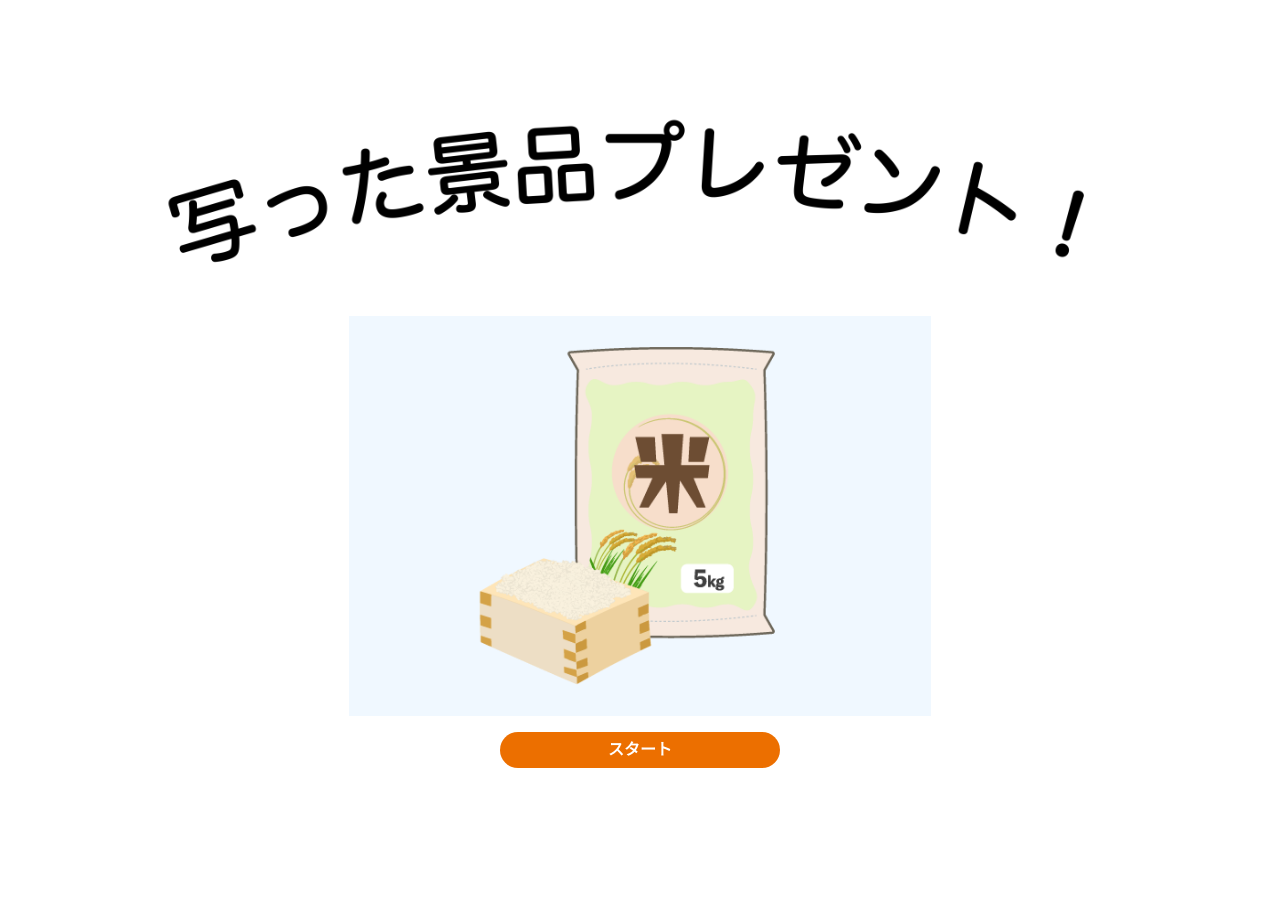
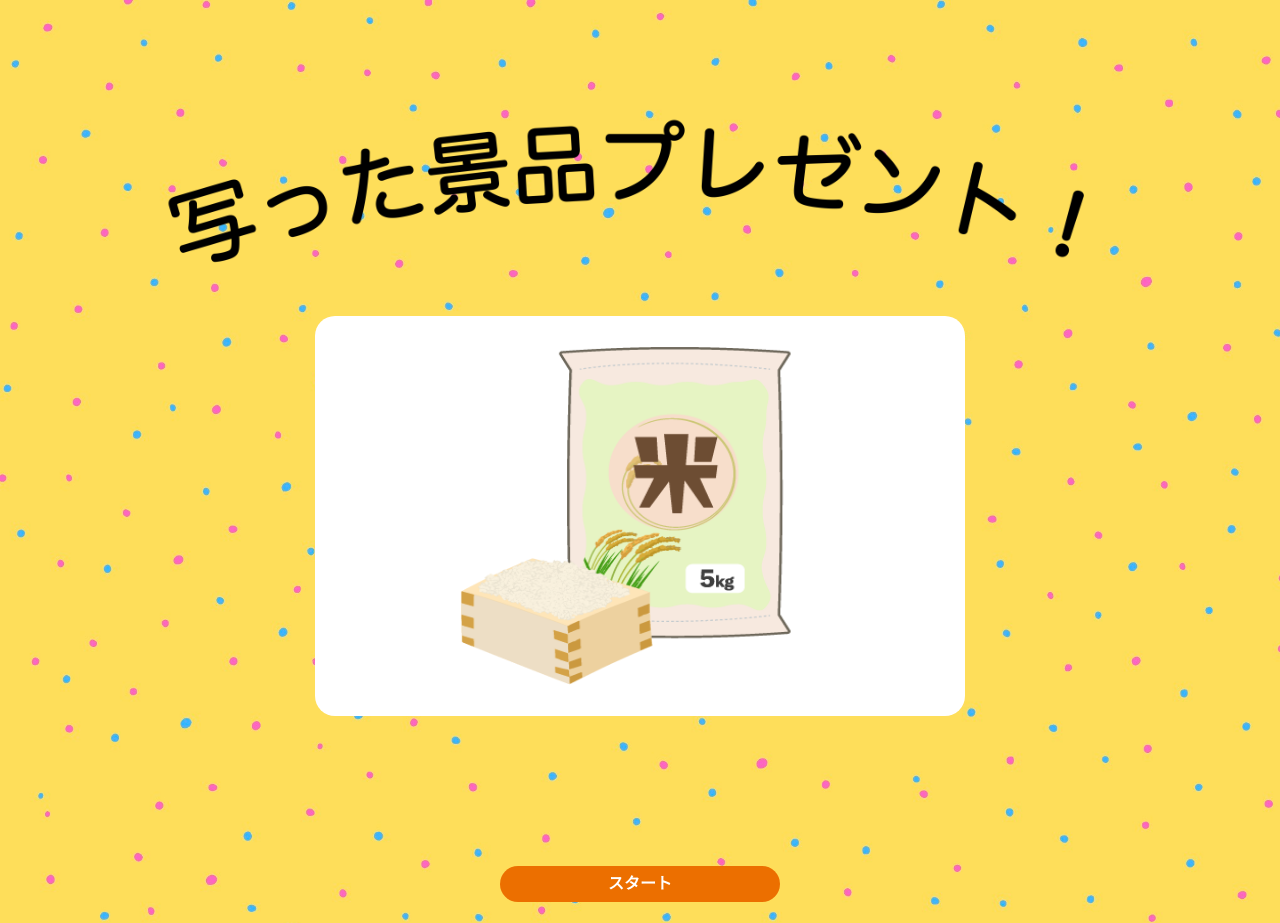
Before and after one commit to pixelpeak/roulette, a plain HTML site: page index.html in a window 1280 px wide. Shown: the top 923 px of the page. Before the commit the page ends 860 px from the top, so only its background shows below. Drawn offline with Linux system fonts and the light colour scheme.

Commit message:
add:bk-img_simple

```diff
--- a/css/styles.css
+++ b/css/styles.css
@@ -2,6 +2,10 @@ body {
   font-size: 16px;
   font-weight: bold;
   font-family: Arial, sans-serif;
+  background-image: url(../img/bk_dot.jpeg) ;
+  background-size: cover;
+  background-repeat: no-repeat;
+  width: 100%;
 }
 
 main {
@@ -20,9 +24,11 @@ main {
 }
 
 .panel img {
+  width: 650px;
   height: 400px;
-  margin-bottom: 16px;
-  background-color: aliceblue;
+  margin-bottom: 150px;
+  background-color: rgb(255, 255, 255);
+  border-radius: 20px;
 }
 
 #spin {
```
Also changed, not shown: img/bk _simple_pink-blue.jpeg (added), img/bk_1.jpeg (added), img/bk_2.jpeg (added), img/bk_dot.jpeg (added), img/bk_stripe.jpeg (added).
